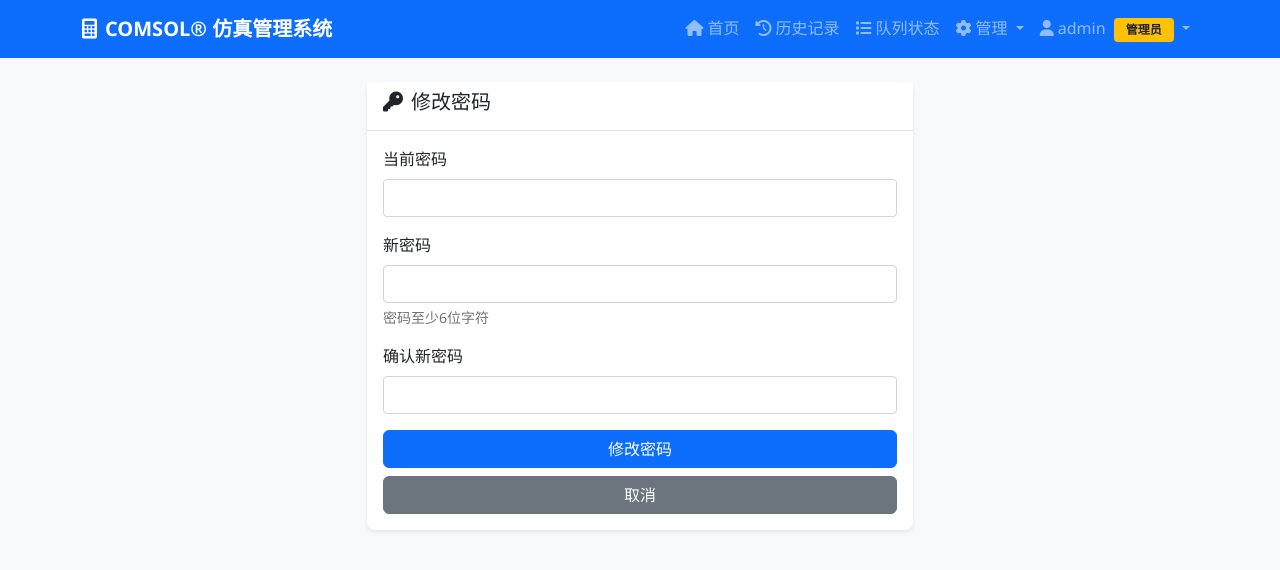
After one commit to zw87652015/CMSLLocalServer, a Flask app: page /change_password in a window 1280 px wide. The commit adds this page. Shown: the top 570 px of the page. Run offline with Flask 3, Linux system fonts and the light colour scheme; a user stored in the database is signed in.

Commit message:
v1.0.1 - Password changing

```diff
--- a/app.py
+++ b/app.py
@@ -7,7 +7,7 @@ from flask import Flask, request, render_template, jsonify, send_file, session,
 from flask_login import LoginManager, login_user, logout_user, login_required, current_user
 from werkzeug.utils import secure_filename
 from models import db, User, Task, SystemStats
-from forms import LoginForm, RegistrationForm
+from forms import LoginForm, RegistrationForm, ChangePasswordForm
 from config import Config
 # Import moved to avoid circular import
 
@@ -491,5 +491,26 @@ def delete_task(task_id):
         db.session.rollback()
         return jsonify({'error': f'Failed to delete task: {str(e)}'}), 500
 
+@app.route('/change_password', methods=['GET', 'POST'])
+@login_required
+def change_password():
+    """Change user password"""
+    form = ChangePasswordForm(current_user)
+
+    if form.validate_on_submit():
+        try:
+            # Update password
+            current_user.set_password(form.new_password.data)
+            db.session.commit()
+
+            flash('密码修改成功！', 'success')
+            return redirect(url_for('index'))
+
+        except Exception as e:
+            db.session.rollback()
+            flash(f'密码修改失败: {str(e)}', 'error')
+
+    return render_template('change_password.html', form=form)
+
 if __name__ == '__main__':
     app.run(debug=True, host='0.0.0.0', port=5000)
--- a/forms.py
+++ b/forms.py
@@ -1,6 +1,6 @@
 from flask_wtf import FlaskForm
 from wtforms import StringField, PasswordField, SubmitField
-from wtforms.validators import DataRequired, Length, ValidationError
+from wtforms.validators import DataRequired, Length, ValidationError, EqualTo
 from models import User
 
 class LoginForm(FlaskForm):
@@ -17,3 +17,20 @@ class RegistrationForm(FlaskForm):
         user = User.query.filter_by(username=username.data).first()
         if user:
             raise ValidationError('用户名已存在，请选择其他用户名。')
+
+class ChangePasswordForm(FlaskForm):
+    current_password = PasswordField('当前密码', validators=[DataRequired()])
+    new_password = PasswordField('新密码', validators=[DataRequired(), Length(min=6)])
+    confirm_password = PasswordField('确认新密码', validators=[
+        DataRequired(),
+        EqualTo('new_password', message='两次输入的密码不一致')
+    ])
+    submit = SubmitField('修改密码')
+
+    def __init__(self, user, *args, **kwargs):
+        super(ChangePasswordForm, self).__init__(*args, **kwargs)
+        self.user = user
+
+    def validate_current_password(self, current_password):
+        if not self.user.check_password(current_password.data):
+            raise ValidationError('当前密码不正确。')
--- a/templates/base.html
+++ b/templates/base.html
@@ -43,15 +43,23 @@
                             </ul>
                         </div>
                     {% endif %}
-                    <span class="navbar-text me-3">
-                        <i class="fas fa-user me-1"></i>{{ current_user.username }}
-                        {% if current_user.is_administrator() %}
-                            <span class="badge bg-warning text-dark ms-1">管理员</span>
-                        {% endif %}
-                    </span>
-                    <a class="nav-link" href="{{ url_for('logout') }}">
-                        <i class="fas fa-sign-out-alt me-1"></i>退出
-                    </a>
+                    <div class="nav-item dropdown">
+                        <a class="nav-link dropdown-toggle" href="#" id="userDropdown" role="button" data-bs-toggle="dropdown">
+                            <i class="fas fa-user me-1"></i>{{ current_user.username }}
+                            {% if current_user.is_administrator() %}
+                                <span class="badge bg-warning text-dark ms-1">管理员</span>
+                            {% endif %}
+                        </a>
+                        <ul class="dropdown-menu">
+                            <li><a class="dropdown-item" href="{{ url_for('change_password') }}">
+                                <i class="fas fa-key me-1"></i>修改密码
+                            </a></li>
+                            <li><hr class="dropdown-divider"></li>
+                            <li><a class="dropdown-item" href="{{ url_for('logout') }}">
+                                <i class="fas fa-sign-out-alt me-1"></i>退出
+                            </a></li>
+                        </ul>
+                    </div>
                 {% else %}
                     <a class="nav-link" href="{{ url_for('login') }}">
                         <i class="fas fa-sign-in-alt me-1"></i>登录
--- /dev/null
+++ b/templates/change_password.html
@@ -0,0 +1,62 @@
+{% extends "base.html" %}
+
+{% block title %}修改密码 - 分布式仿真任务管理系统{% endblock %}
+
+{% block content %}
+<div class="row justify-content-center">
+    <div class="col-md-6">
+        <div class="card">
+            <div class="card-header">
+                <h5><i class="fas fa-key me-2"></i>修改密码</h5>
+            </div>
+            <div class="card-body">
+                <form method="POST">
+                    {{ form.hidden_tag() }}
+
+                    <div class="mb-3">
+                        {{ form.current_password.label(class="form-label") }}
+                        {{ form.current_password(class="form-control") }}
+                        {% if form.current_password.errors %}
+                            <div class="text-danger">
+                                {% for error in form.current_password.errors %}
+                                    <small>{{ error }}</small>
+                                {% endfor %}
+                            </div>
+                        {% endif %}
+                    </div>
+
+                    <div class="mb-3">
+                        {{ form.new_password.label(class="form-label") }}
+                        {{ form.new_password(class="form-control") }}
+                        <div class="form-text">密码至少6位字符</div>
+                        {% if form.new_password.errors %}
+                            <div class="text-danger">
+                                {% for error in form.new_password.errors %}
+                                    <small>{{ error }}</small>
+                                {% endfor %}
+                            </div>
+                        {% endif %}
+                    </div>
+
+                    <div class="mb-3">
+                        {{ form.confirm_password.label(class="form-label") }}
+                        {{ form.confirm_password(class="form-control") }}
+                        {% if form.confirm_password.errors %}
+                            <div class="text-danger">
+                                {% for error in form.confirm_password.errors %}
+                                    <small>{{ error }}</small>
+                                {% endfor %}
+                            </div>
+                        {% endif %}
+                    </div>
+
+                    <div class="d-grid gap-2">
+                        {{ form.submit(class="btn btn-primary") }}
+                        <a href="{{ url_for('index') }}" class="btn btn-secondary">取消</a>
+                    </div>
+                </form>
+            </div>
+        </div>
+    </div>
+</div>
+{% endblock %}
```
Also changed, not shown: database.db.
